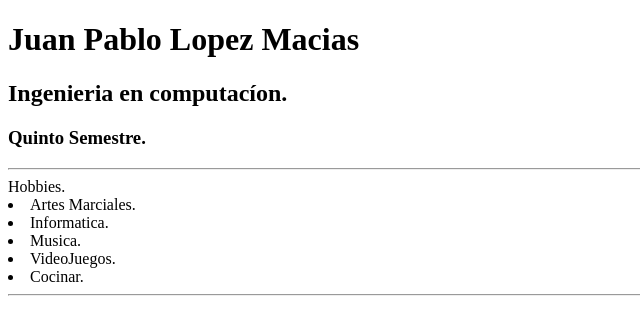
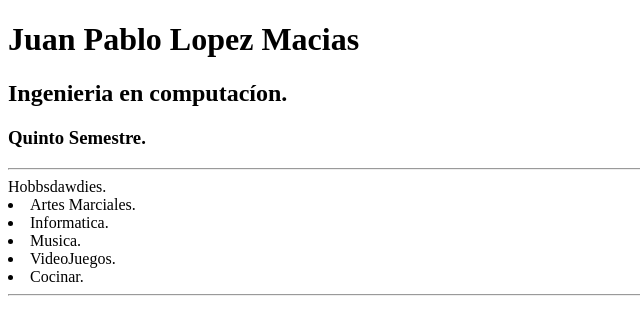
Before and after one commit to juanplm2312/Repo_Inter, a plain HTML site: page index.html in a window 1280 px wide. Shown: the top 314 px of the page, 0-640 px from the left. Drawn offline with Linux system fonts and the light colour scheme.

Commit message:
prueba x

```diff
--- a/index.html
+++ b/index.html
@@ -10,7 +10,7 @@
 <h2>Ingenieria en computacíon.</h2>
 <h3>Quinto Semestre.</h3>
 <hr>
-<lu> Hobbies.
+<lu> Hobbsdawdies.
     <li>Artes Marciales.</li>
     <li>Informatica.</li>
     <li>Musica.</li>
```
